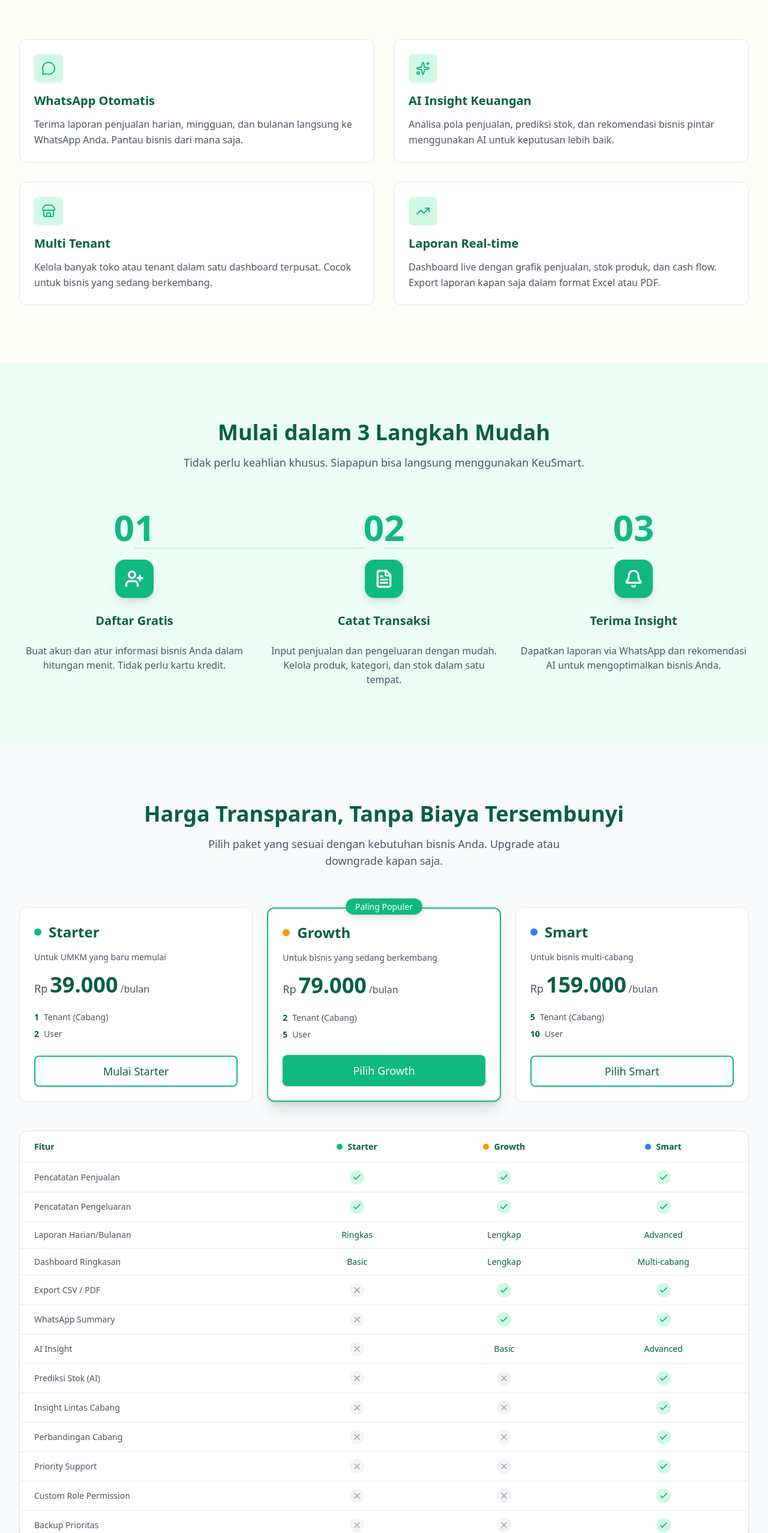
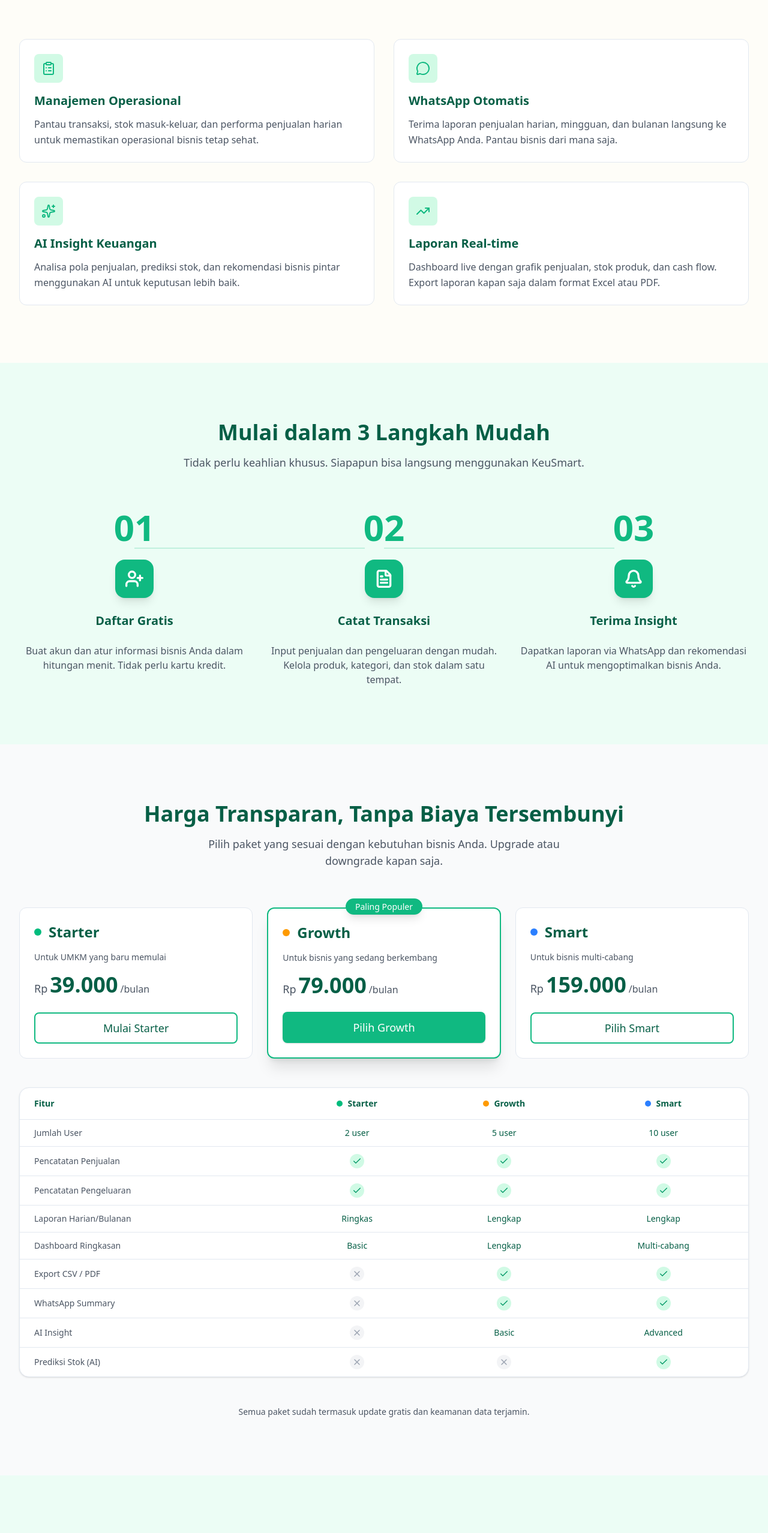
Before and after one commit to JaceJS/keusmart-web, a Next.js app: page / in a window 1280 px wide. Shown: the part 976-3532 px from the top of the page at 60% size. Built offline with nearby package versions, Linux system fonts and the light colour scheme.

Commit message:
refactor: redesign the landing page footer, simplify pricing feature data, and apply minor styling adjustments to CTA and hero sections.

```diff
--- a/app/components/landing/Features.tsx
+++ b/app/components/landing/Features.tsx
@@ -1,8 +1,19 @@
 import { Card } from "@/app/components/ui/Card";
 import { Container } from "@/app/components/ui/Container";
-import { MessageCircle, Sparkles, Store, TrendingUp } from "lucide-react";
+import {
+  ClipboardList,
+  MessageCircle,
+  Sparkles,
+  TrendingUp,
+} from "lucide-react";
 
 const features = [
+  {
+    icon: ClipboardList,
+    title: "Manajemen Operasional",
+    description:
+      "Pantau transaksi, stok masuk-keluar, dan performa penjualan harian untuk memastikan operasional bisnis tetap sehat.",
+  },
   {
     icon: MessageCircle,
     title: "WhatsApp Otomatis",
@@ -14,12 +25,6 @@
     title: "AI Insight Keuangan",
     description:
       "Analisa pola penjualan, prediksi stok, dan rekomendasi bisnis pintar menggunakan AI untuk keputusan lebih baik.",
-  },
-  {
-    icon: Store,
-    title: "Multi Tenant",
-    description:
-      "Kelola banyak toko atau tenant dalam satu dashboard terpusat. Cocok untuk bisnis yang sedang berkembang.",
   },
   {
     icon: TrendingUp,
--- a/app/components/landing/FinalCTA.tsx
+++ b/app/components/landing/FinalCTA.tsx
@@ -6,7 +6,7 @@
 export function FinalCTA() {
   return (
     <section className="relative overflow-hidden py-20 lg:py-24">
-      <div className="absolute inset-0 bg-linear-to-br from-primary/5 via-primary-light/30 to-secondary"></div>
+      <div className="absolute inset-0 bg-linear-to-br from-primary/50 via-primary-light/30 to-secondary"></div>
 
       <Container className="relative">
         <div className="mx-auto max-w-3xl text-center">
--- a/app/components/landing/Footer.tsx
+++ b/app/components/landing/Footer.tsx
@@ -7,121 +7,84 @@
   CONTACT_WHATSAPP_NUMBER,
 } from "@/app/lib/constants";
 
-const footerLinks = {
-  product: [
+const footerLinks = [
   { name: "Fitur", href: "#features" },
   { name: "Harga", href: "#pricing" },
   { name: "Solusi", href: "#use-cases" },
-  ],
-  company: [
-    { name: "Tentang Kami", href: "#" },
-    { name: "Blog", href: "#" },
-    { name: "Karir", href: "#" },
-  ],
-  resources: [
-    { name: "Dokumentasi", href: "#" },
-    { name: "FAQ", href: "#" },
-    { name: "Support", href: "#" },
-  ],
-};
+];
 
 export function Footer() {
   return (
-    <footer className="border-t border-border bg-white">
+    <footer className="border-t border-border bg-linear-to-b from-white to-gray-50/50">
       <Container>
-        <div className="grid gap-8 py-12 md:grid-cols-2 lg:grid-cols-5">
-          <div className="lg:col-span-2">
-            <div className="mb-4 text-2xl font-bold text-primary">
-              {APP_NAME}
+        {/* Main Footer */}
+        <div className="flex flex-col gap-8 py-10 md:flex-row md:items-center md:justify-between">
+          {/* Brand */}
+          <div className="flex flex-col gap-1 md:flex-row md:items-center md:gap-3">
+            <span className="text-xl font-bold text-primary">{APP_NAME}</span>
+            <span className="text-sm text-text-secondary">
+              Solusi keuangan pintar untuk UMKM Indonesia
+            </span>
           </div>
-            <p className="mb-6 max-w-xs text-sm text-text-secondary">
-              Solusi keuangan pintar untuk UMKM Indonesia. Kelola bisnis dengan
-              lebih efisien dan profesional.
-            </p>
-            <div className="space-y-2">
-              <div className="flex items-center gap-2 text-sm text-text-secondary">
-                <Mail className="h-4 w-4 text-primary" />
+
+          {/* Navigation & Contact */}
+          <div className="flex flex-col gap-4 md:flex-row md:items-center md:gap-8">
+            {/* Navigation Links */}
+            <nav className="flex items-center gap-1">
+              {footerLinks.map((link, index) => (
+                <span key={link.name} className="flex items-center">
+                  <a
+                    href={link.href}
+                    className="px-2 py-1 text-sm text-text-secondary transition-colors hover:text-primary"
+                  >
+                    {link.name}
+                  </a>
+                  {index < footerLinks.length - 1 && (
+                    <span className="text-border">·</span>
+                  )}
+                </span>
+              ))}
+            </nav>
+
+            {/* Contact Links */}
+            <div className="flex items-center gap-3">
               <a
                 href={`mailto:${CONTACT_EMAIL}`}
-                  className="hover:text-primary"
+                className="inline-flex items-center gap-2 rounded-lg px-3 py-1.5 text-sm text-text-secondary transition-colors hover:bg-gray-100 hover:text-primary"
+                title="Email"
               >
-                  {CONTACT_EMAIL}
+                <Mail className="h-4 w-4" />
+                <span className="hidden lg:inline">{CONTACT_EMAIL}</span>
               </a>
-              </div>
-              <div className="flex items-center gap-2 text-sm text-text-secondary">
-                <MessageCircle className="h-4 w-4 text-primary" />
               <a
                 href={`https://wa.me/${CONTACT_WHATSAPP_NUMBER}`}
-                  className="hover:text-primary"
+                className="inline-flex items-center gap-2 rounded-lg px-3 py-1.5 text-sm text-text-secondary transition-colors hover:bg-gray-100 hover:text-primary"
+                title="WhatsApp"
               >
-                  {CONTACT_WHATSAPP}
+                <MessageCircle className="h-4 w-4" />
+                <span className="hidden lg:inline">{CONTACT_WHATSAPP}</span>
               </a>
             </div>
           </div>
         </div>
 
-          <div>
-            <h3 className="mb-4 text-sm font-semibold text-foreground">
-              Produk
-            </h3>
-            <ul className="space-y-3">
-              {footerLinks.product.map((link) => (
-                <li key={link.name}>
+        {/* Bottom Bar */}
+        <div className="flex flex-col items-center justify-between gap-4 border-t border-border py-6 md:flex-row">
+          <p className="text-sm text-text-secondary">
+            © {new Date().getFullYear()} {APP_NAME}. All rights reserved.
+          </p>
+          <div className="flex items-center gap-1 text-sm">
             <a
-                    href={link.href}
-                    className="text-sm text-text-secondary transition-colors hover:text-primary"
+              href="#"
+              className="px-2 py-1 text-text-secondary transition-colors hover:text-primary"
             >
-                    {link.name}
-                  </a>
-                </li>
-              ))}
-            </ul>
-          </div>
-
-          <div>
-            <h3 className="mb-4 text-sm font-semibold text-foreground">
-              Perusahaan
-            </h3>
-            <ul className="space-y-3">
-              {footerLinks.company.map((link) => (
-                <li key={link.name}>
-                  <a
-                    href={link.href}
-                    className="text-sm text-text-secondary transition-colors hover:text-primary"
-                  >
-                    {link.name}
-                  </a>
-                </li>
-              ))}
-            </ul>
-          </div>
-
-          <div>
-            <h3 className="mb-4 text-sm font-semibold text-foreground">
-              Resources
-            </h3>
-            <ul className="space-y-3">
-              {footerLinks.resources.map((link) => (
-                <li key={link.name}>
-                  <a
-                    href={link.href}
-                    className="text-sm text-text-secondary transition-colors hover:text-primary"
-                  >
-                    {link.name}
-                  </a>
-                </li>
-              ))}
-            </ul>
-          </div>
-        </div>
-
-        <div className="flex flex-col items-center justify-between gap-4 border-t border-border py-6 text-sm text-text-secondary md:flex-row">
-          <p>© 2025 {APP_NAME}. All rights reserved.</p>
-          <div className="flex gap-6">
-            <a href="#" className="transition-colors hover:text-primary">
               Privacy Policy
             </a>
-            <a href="#" className="transition-colors hover:text-primary">
+            <span className="text-border">·</span>
+            <a
+              href="#"
+              className="px-2 py-1 text-text-secondary transition-colors hover:text-primary"
+            >
               Terms of Service
             </a>
           </div>
--- a/app/components/landing/Hero.tsx
+++ b/app/components/landing/Hero.tsx
@@ -24,12 +24,19 @@
               dapatkan insight AI untuk mengembangkan bisnis Anda.
             </p>
 
-            <div className="flex flex-col gap-4 sm:flex-row">
-              <Button size="lg" className="group">
+            <div className="flex flex-col gap-3 sm:flex-row sm:gap-4">
+              <Button
+                size="lg"
+                className="group w-full justify-center sm:w-auto"
+              >
                 Coba Gratis 14 Hari
                 <ArrowRight className="h-5 w-5 transition-transform group-hover:translate-x-1" />
               </Button>
-              <Button size="lg" variant="secondary">
+              <Button
+                size="lg"
+                variant="secondary"
+                className="w-full justify-center sm:w-auto"
+              >
                 Lihat Harga
               </Button>
             </div>
--- a/app/components/landing/Pricing.tsx
+++ b/app/components/landing/Pricing.tsx
@@ -3,93 +3,11 @@
 import { Container } from "@/app/components/ui/Container";
 import { Check, X } from "lucide-react";
 import { cn } from "@/app/lib/utils";
-
-interface PlanFeature {
-  name: string;
-  starter: boolean | string;
-  growth: boolean | string;
-  smart: boolean | string;
-}
-
-const features: PlanFeature[] = [
-  { name: "Pencatatan Penjualan", starter: true, growth: true, smart: true },
-  { name: "Pencatatan Pengeluaran", starter: true, growth: true, smart: true },
-  {
-    name: "Laporan Harian/Bulanan",
-    starter: "Ringkas",
-    growth: "Lengkap",
-    smart: "Advanced",
-  },
-  {
-    name: "Dashboard Ringkasan",
-    starter: "Basic",
-    growth: "Lengkap",
-    smart: "Multi-cabang",
-  },
-  { name: "Export CSV / PDF", starter: false, growth: true, smart: true },
-  { name: "WhatsApp Summary", starter: false, growth: true, smart: true },
-  { name: "AI Insight", starter: false, growth: "Basic", smart: "Advanced" },
-  { name: "Prediksi Stok (AI)", starter: false, growth: false, smart: true },
-  {
-    name: "Insight Lintas Cabang",
-    starter: false,
-    growth: false,
-    smart: true,
-  },
-  {
-    name: "Perbandingan Cabang",
-    starter: false,
-    growth: false,
-    smart: true,
-  },
-  { name: "Priority Support", starter: false, growth: false, smart: true },
-  {
-    name: "Custom Role Permission",
-    starter: false,
-    growth: false,
-    smart: true,
-  },
-  { name: "Backup Prioritas", starter: false, growth: false, smart: true },
-];
-
-const plans = [
-  {
-    id: "starter",
-    name: "Starter",
-    price: "39.000",
-    period: "/bulan",
-    description: "Untuk UMKM yang baru memulai",
-    tenants: 1,
-    users: 2,
-    color: "bg-emerald-500",
-    cta: "Mulai Starter",
-    popular: false,
-  },
-  {
-    id: "growth",
-    name: "Growth",
-    price: "79.000",
-    period: "/bulan",
-    description: "Untuk bisnis yang sedang berkembang",
-    tenants: 2,
-    users: 5,
-    color: "bg-amber-500",
-    cta: "Pilih Growth",
-    popular: true,
-  },
-  {
-    id: "smart",
-    name: "Smart",
-    price: "159.000",
-    period: "/bulan",
-    description: "Untuk bisnis multi-cabang",
-    tenants: 5,
-    users: 10,
-    color: "bg-blue-500",
-    cta: "Pilih Smart",
-    popular: false,
-  },
-];
+import {
+  PLANS,
+  FEATURE_COMPARISON,
+  formatPlanPrice,
+} from "@/features/plans/constants/plans";
 
 function FeatureValue({ value }: { value: boolean | string }) {
   if (value === true) {
@@ -125,15 +43,15 @@
 
         {/* Plan Cards */}
         <div className="grid gap-6 lg:grid-cols-3 mb-12">
-          {plans.map((plan) => (
+          {PLANS.map((plan) => (
             <Card
               key={plan.id}
               className={cn(
                 "relative flex flex-col p-6",
-                plan.popular && "border-2 border-primary shadow-xl",
+                plan.isPopular && "border-2 border-primary shadow-xl",
               )}
             >
-              {plan.popular && (
+              {plan.isPopular && (
                 <div className="absolute -top-4 left-1/2 -translate-x-1/2">
                   <span className="rounded-full bg-primary px-4 py-1 text-sm font-medium text-white shadow-lg">
                     Paling Populer
@@ -144,7 +62,7 @@
               <div className="flex items-center gap-3 mb-4">
                 <div className={cn("w-3 h-3 rounded-full", plan.color)} />
                 <h3 className="text-2xl font-bold text-foreground">
-                  {plan.name}
+                  {plan.displayName}
                 </h3>
               </div>
 
@@ -157,28 +75,13 @@
                   Rp
                 </span>
                 <span className="text-4xl font-bold text-foreground">
-                  {plan.price}
+                  {formatPlanPrice(plan.price)}
                 </span>
-                <span className="text-text-secondary">{plan.period}</span>
-              </div>
-
-              <div className="space-y-2 mb-6 text-sm">
-                <p className="flex items-center gap-2">
-                  <span className="font-semibold text-foreground">
-                    {plan.tenants}
-                  </span>
-                  <span className="text-text-secondary">Tenant (Cabang)</span>
-                </p>
-                <p className="flex items-center gap-2">
-                  <span className="font-semibold text-foreground">
-                    {plan.users}
-                  </span>
-                  <span className="text-text-secondary">User</span>
-                </p>
+                <span className="text-text-secondary">/bulan</span>
               </div>
 
               <Button
-                variant={plan.popular ? "primary" : "secondary"}
+                variant={plan.isPopular ? "primary" : "secondary"}
                 size="lg"
                 className="w-full mt-auto"
               >
@@ -197,7 +100,7 @@
                   <th className="px-6 py-4 text-left text-sm font-semibold text-foreground">
                     Fitur
                   </th>
-                  {plans.map((plan) => (
+                  {PLANS.map((plan) => (
                     <th
                       key={plan.id}
                       className="px-6 py-4 text-center text-sm font-semibold text-foreground"
@@ -206,14 +109,14 @@
                         <div
                           className={cn("w-2.5 h-2.5 rounded-full", plan.color)}
                         />
-                        {plan.name}
+                        {plan.displayName}
                       </div>
                     </th>
                   ))}
                 </tr>
               </thead>
               <tbody className="divide-y divide-border">
-                {features.map((feature, index) => (
+                {FEATURE_COMPARISON.map((feature, index) => (
                   <tr
                     key={index}
                     className="hover:bg-gray-50 transition-colors"
@@ -221,21 +124,13 @@
                     <td className="px-6 py-3 text-sm text-text-secondary">
                       {feature.name}
                     </td>
-                    <td className="px-6 py-3 text-center">
-                      <div className="flex justify-center">
-                        <FeatureValue value={feature.starter} />
-                      </div>
-                    </td>
-                    <td className="px-6 py-3 text-center">
-                      <div className="flex justify-center">
-                        <FeatureValue value={feature.growth} />
-                      </div>
-                    </td>
-                    <td className="px-6 py-3 text-center">
-                      <div className="flex justify-center">
-                        <FeatureValue value={feature.smart} />
-                      </div>
-                    </td>
+                    {PLANS.map((plan) => (
+                      <td key={plan.id} className="px-6 py-3 text-center">
+                        <div className="flex justify-center">
+                          <FeatureValue value={feature.getValue(plan)} />
+                        </div>
+                      </td>
+                    ))}
                   </tr>
                 ))}
               </tbody>
```
Lines whose indentation alone changed are shown as unchanged.
